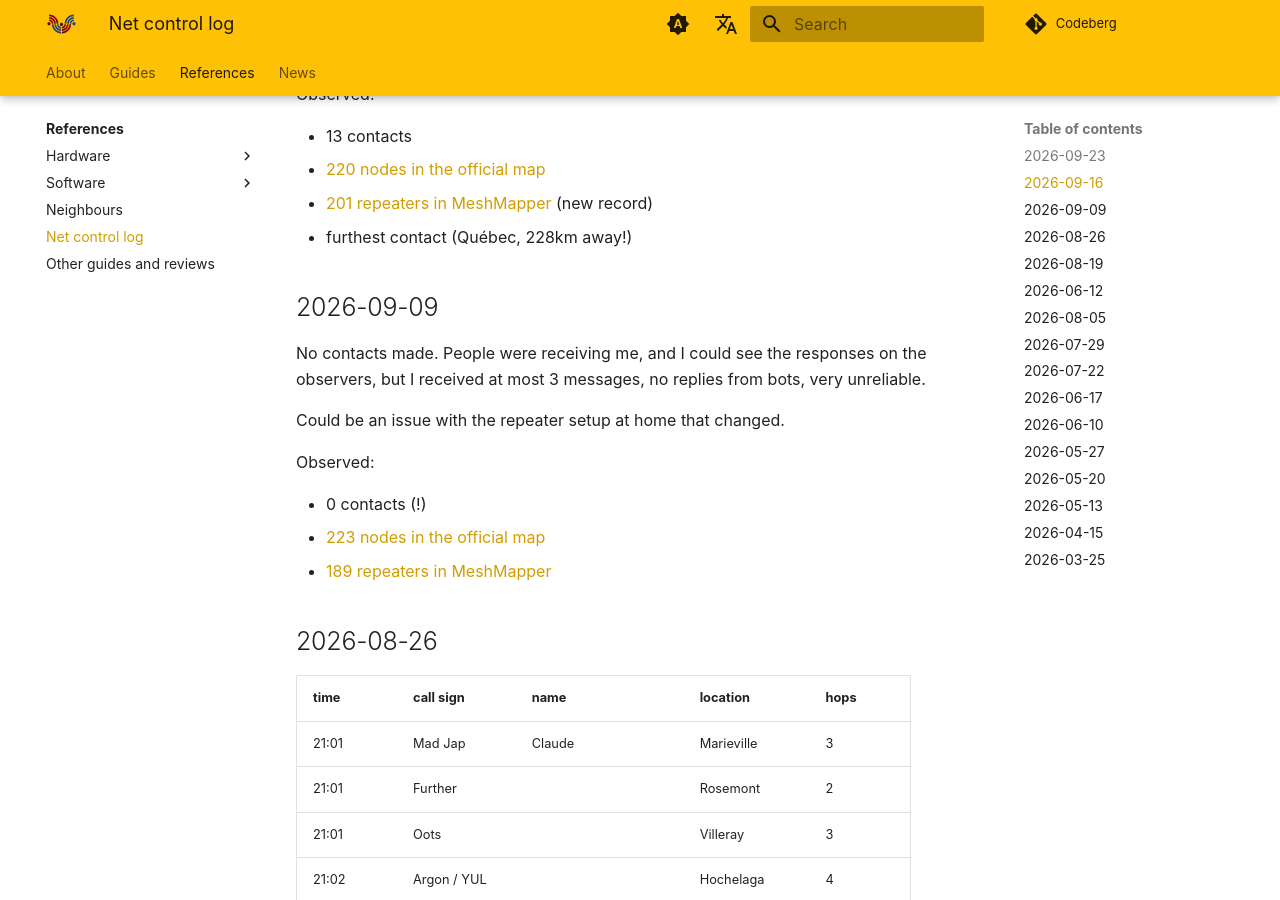
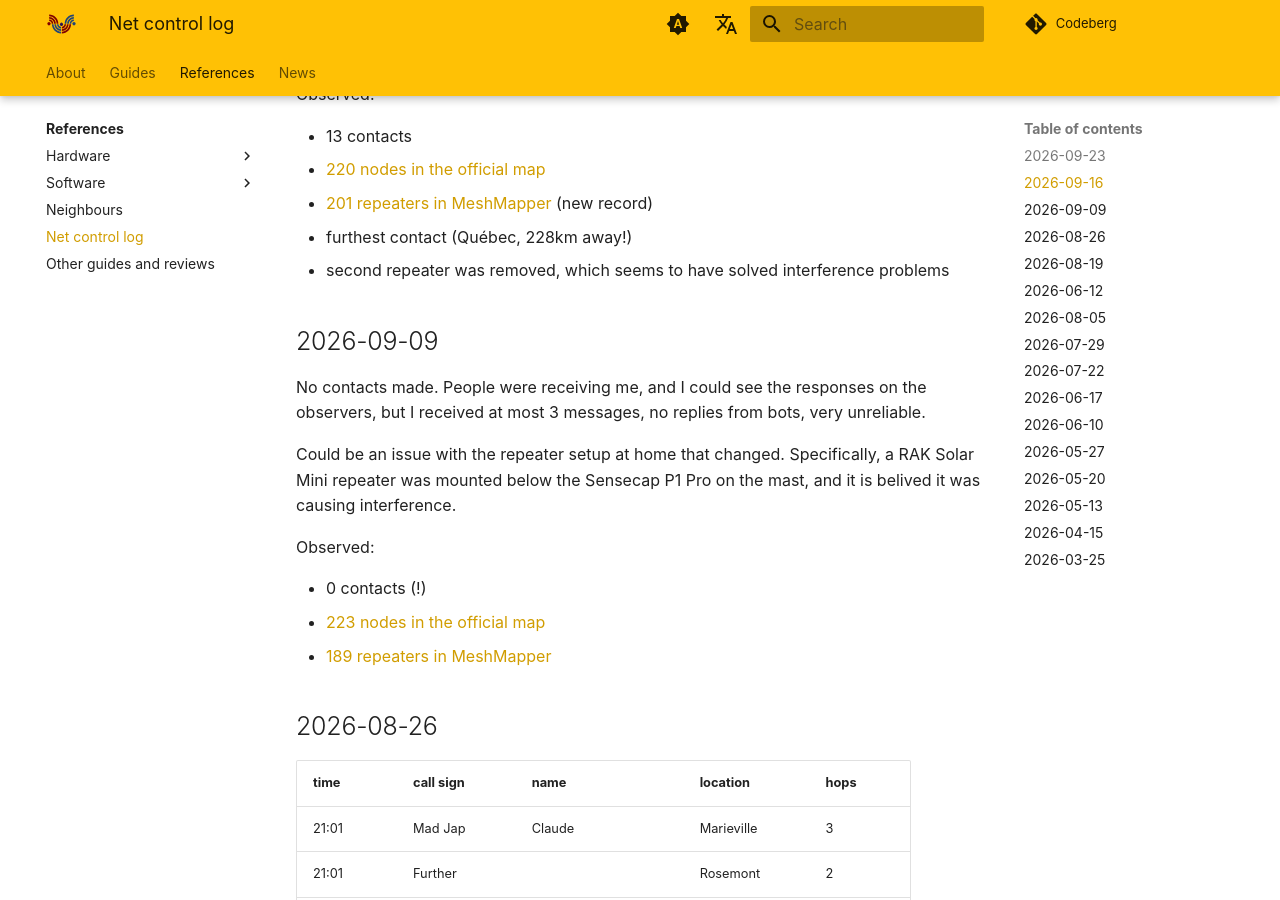
Before and after one commit to ReseauLibre/lora.reseaulibre.ca, an MkDocs documentation site: the page built from docs/references/log.md, in a window 1280 px wide and 900 px high, scrolled down 2415 px. Built offline with MkDocs 1.6.1 and Material for MkDocs 9.7.7, drawn with Linux system fonts in a browser that asks for light colours; plug-ins that fetch from the network failed and are left out; comment, search, counter and statistics services are not loaded.

Commit message:
add details on repeater setup changes

```diff
--- a/docs/references/log.md
+++ b/docs/references/log.md
@@ -71,6 +71,8 @@ Observed:
 - [220 nodes in the official map](https://map.meshcore.io/?zoom=7&lat=45.7100&lon=-72.6416)
 - [201 repeaters in MeshMapper](https://yul.meshmapper.net/leaderboard.php) (new record)
 - furthest contact (Québec, 228km away!)
+- second repeater was removed, which seems to have solved interference
+  problems
 
 ## 2026-09-09
 
@@ -78,7 +80,9 @@ No contacts made. People were receiving me, and I could see the
 responses on the observers, but I received at most 3 messages, no
 replies from bots, very unreliable.
 
-Could be an issue with the repeater setup at home that changed.
+Could be an issue with the repeater setup at home that
+changed. Specifically, a RAK Solar Mini repeater was mounted below the
+Sensecap P1 Pro on the mast, and it is belived it was causing interference.
 
 Observed:
 
```
